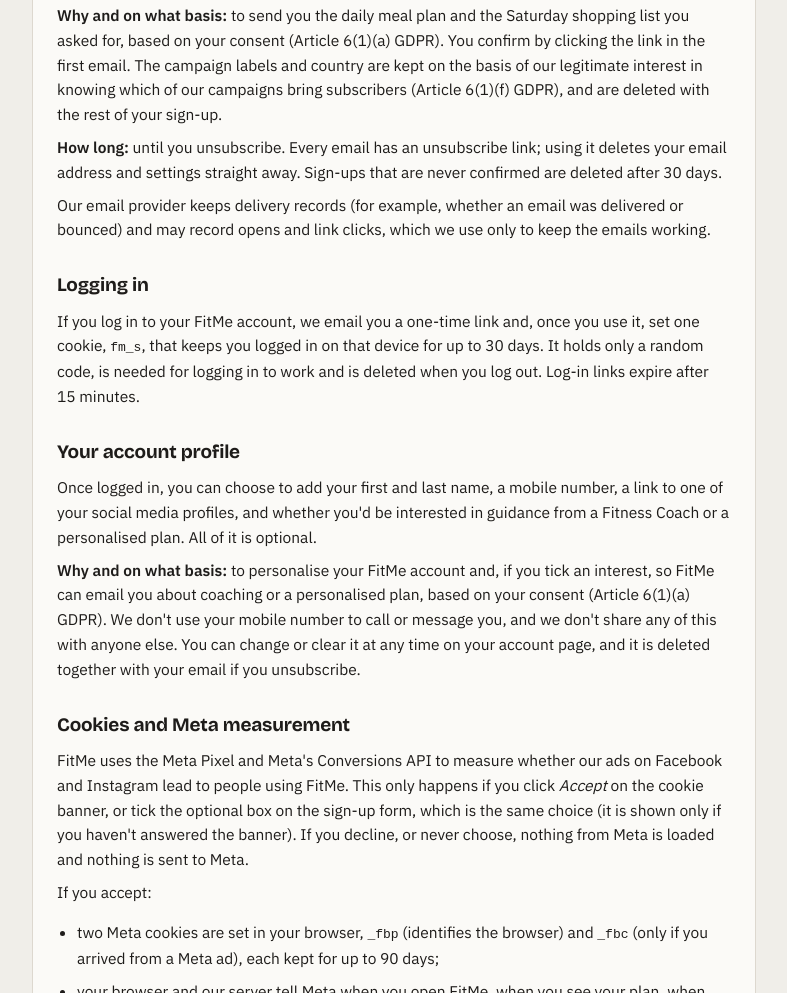
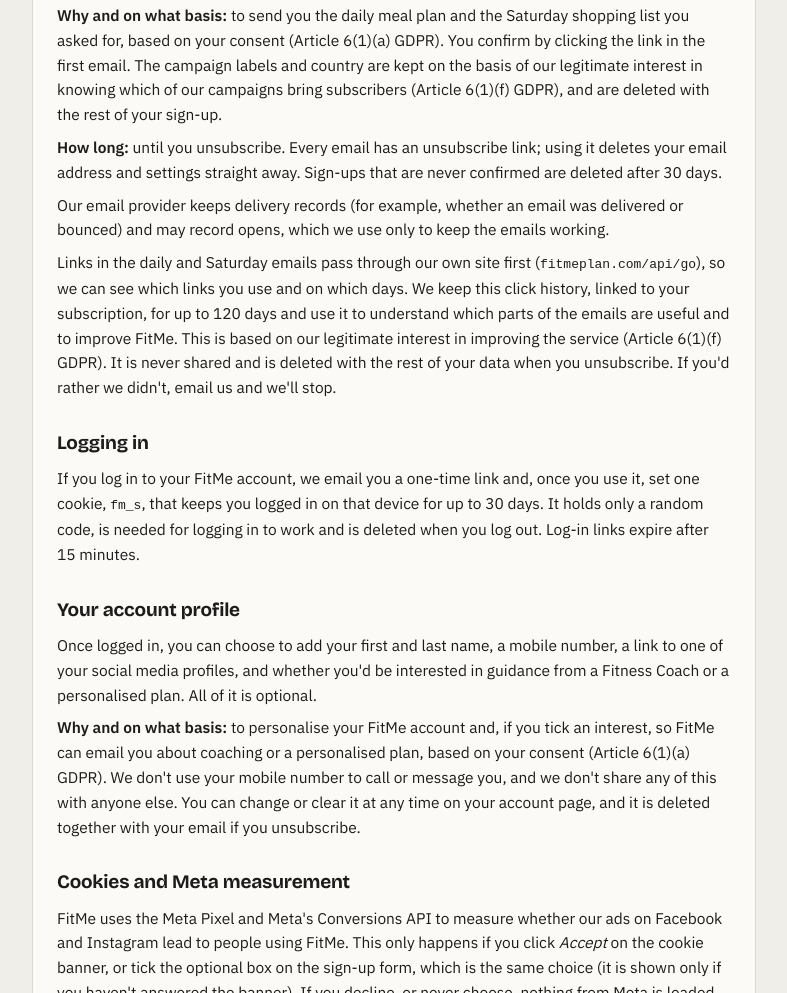
Before and after one commit to mvvpr/fitme, a website: page public/privacy.html in a window 1280 px wide. Shown: the part 886-1879 px from the top of the page, without its empty margins (246-1033 px from the left). Drawn offline with nearby package versions, Linux system fonts and the light colour scheme.

Commit message:
B1: Email click tracking on our own domain (/api/go) (#5)
Co-Authored-By: Claude Opus 5.5 <noreply@anthropic.com>
Claude-Session: https://claude.ai/code/session_017SA5DcJESCMniVaLH6XAx6

```diff
--- a/public/privacy.html
+++ b/public/privacy.html
@@ -70,7 +70,8 @@ code { font-size: 13px; }
 <p>We do not store your weight, age or other body measurements on our servers.</p>
 <p><strong>Why and on what basis:</strong> to send you the daily meal plan and the Saturday shopping list you asked for, based on your consent (Article 6(1)(a) GDPR). You confirm by clicking the link in the first email. The campaign labels and country are kept on the basis of our legitimate interest in knowing which of our campaigns bring subscribers (Article 6(1)(f) GDPR), and are deleted with the rest of your sign-up.</p>
 <p><strong>How long:</strong> until you unsubscribe. Every email has an unsubscribe link; using it deletes your email address and settings straight away. Sign-ups that are never confirmed are deleted after 30 days.</p>
-<p>Our email provider keeps delivery records (for example, whether an email was delivered or bounced) and may record opens and link clicks, which we use only to keep the emails working.</p>
+<p>Our email provider keeps delivery records (for example, whether an email was delivered or bounced) and may record opens, which we use only to keep the emails working.</p>
+<p>Links in the daily and Saturday emails pass through our own site first (<code>fitmeplan.com/api/go</code>), so we can see which links you use and on which days. We keep this click history, linked to your subscription, for up to 120 days and use it to understand which parts of the emails are useful and to improve FitMe. This is based on our legitimate interest in improving the service (Article 6(1)(f) GDPR). It is never shared and is deleted with the rest of your data when you unsubscribe. If you'd rather we didn't, email us and we'll stop.</p>
 
 <h2>Logging in</h2>
 <p>If you log in to your FitMe account, we email you a one-time link and, once you use it, set one cookie, <code>fm_s</code>, that keeps you logged in on that device for up to 30 days. It holds only a random code, is needed for logging in to work and is deleted when you log out. Log-in links expire after 15 minutes.</p>
@@ -145,7 +146,8 @@ code { font-size: 13px; }
 <p>Não guardamos o teu peso, idade nem outras medidas corporais nos nossos servidores.</p>
 <p><strong>Porquê e com que fundamento:</strong> para te enviar o plano de refeições diário e a lista de compras de sábado que pediste, com base no teu consentimento (artigo 6.º, n.º 1, alínea a), do RGPD). Confirmas clicando na ligação do primeiro email. As etiquetas de campanha e o país são guardados com base no nosso interesse legítimo em saber que campanhas trazem subscritores (artigo 6.º, n.º 1, alínea f), do RGPD), e são apagados com o resto da subscrição.</p>
 <p><strong>Durante quanto tempo:</strong> até cancelares a subscrição. Todos os emails têm uma ligação para cancelar; ao usá-la, o teu email e as tuas definições são apagados de imediato. Subscrições que nunca são confirmadas são apagadas ao fim de 30 dias.</p>
-<p>O nosso fornecedor de email guarda registos de entrega (por exemplo, se um email foi entregue ou devolvido) e pode registar aberturas e cliques em ligações, que usamos apenas para manter os emails a funcionar.</p>
+<p>O nosso fornecedor de email guarda registos de entrega (por exemplo, se um email foi entregue ou devolvido) e pode registar aberturas, que usamos apenas para manter os emails a funcionar.</p>
+<p>As ligações nos emails diários e de sábado passam primeiro pelo nosso próprio site (<code>fitmeplan.com/api/go</code>), para sabermos que ligações usas e em que dias. Guardamos este histórico de cliques, associado à tua subscrição, durante até 120 dias e usamo-lo para perceber que partes dos emails são úteis e para melhorar o FitMe. O fundamento é o nosso interesse legítimo em melhorar o serviço (artigo 6.º, n.º 1, alínea f) do RGPD). Nunca é partilhado e é apagado com o resto dos teus dados quando cancelas a subscrição. Se preferires que não o façamos, envia-nos um email e paramos.</p>
 
 <h2>Entrar na conta</h2>
 <p>Se entrares na tua conta FitMe, enviamos-te por email um link de utilização única e, quando o usas, guardamos um cookie, <code>fm_s</code>, que te mantém com sessão iniciada nesse dispositivo durante até 30 dias. Contém apenas um código aleatório, é necessário para a entrada na conta funcionar e é apagado quando sais. Os links de acesso expiram ao fim de 15 minutos.</p>
```
Also changed, not shown: README.md, netlify/functions/go.mts (added), netlify/functions/send-daily.mts, netlify/functions/stats.mts, netlify/functions/unsubscribe.mts, netlify/lib/core.mts.
